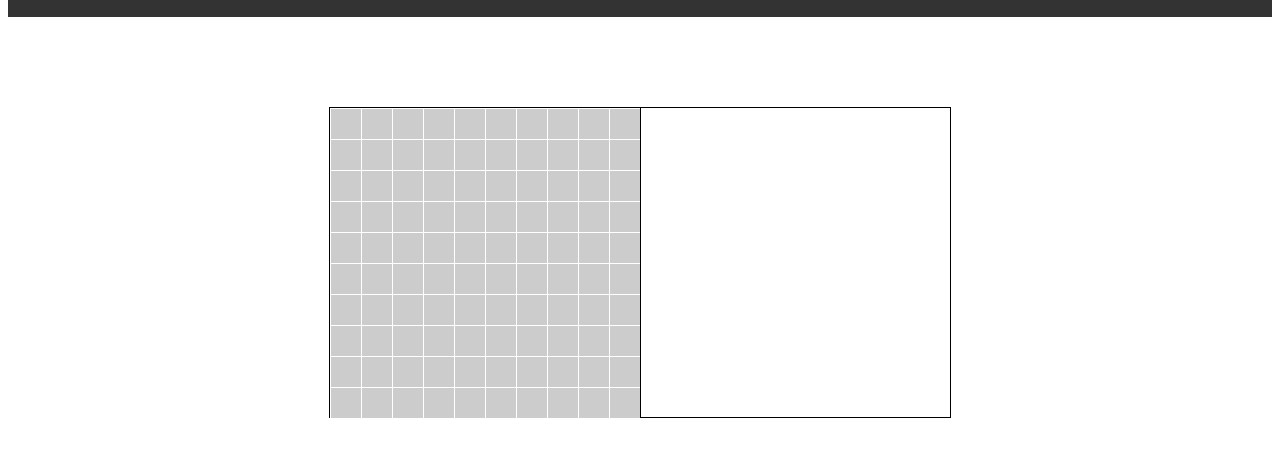
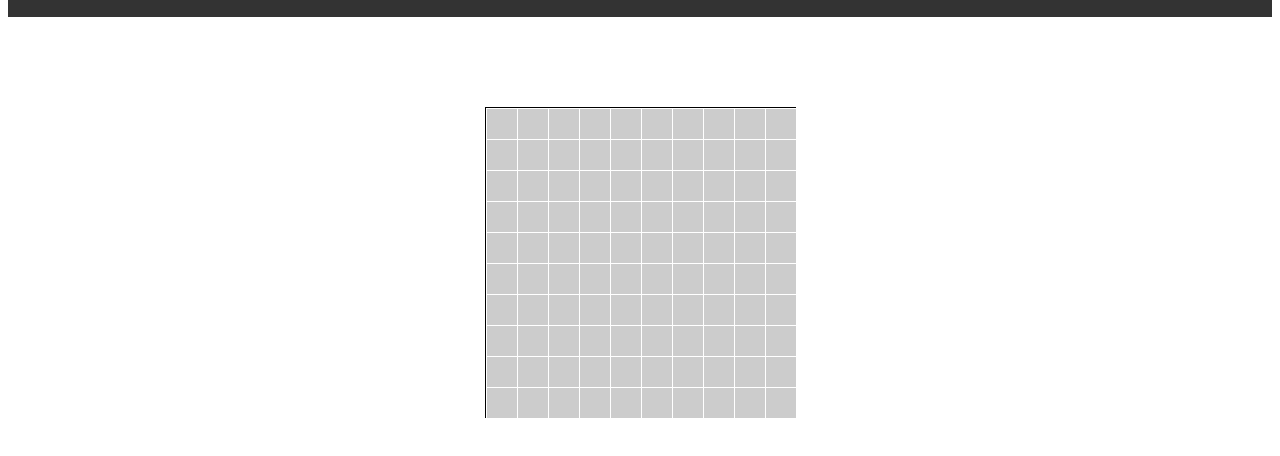
Before and after one commit to fishfoldyy/minesweeper, a plain HTML site: page index.html in a window 1280 px wide. Shown: the part 68-524 px from the top of the page. Drawn offline with Linux system fonts and the light colour scheme.

Commit message:
Update index.html

```diff
--- a/index.html
+++ b/index.html
@@ -14,8 +14,7 @@
   </header>
   <div id="board-container">
     <div id="board"></div>
-
-  <div id="board"></div>
+  </div>
   <script src="script.js"></script>
 </body>
 </html>
```
